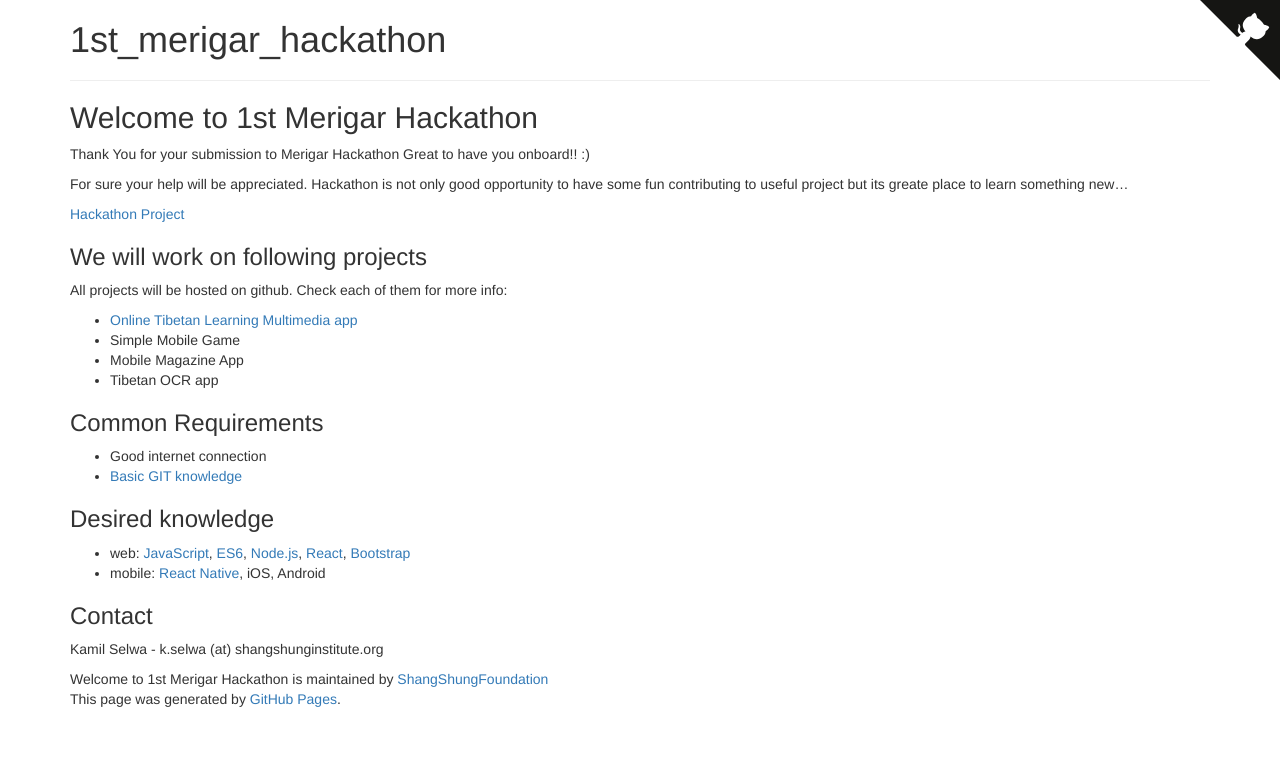
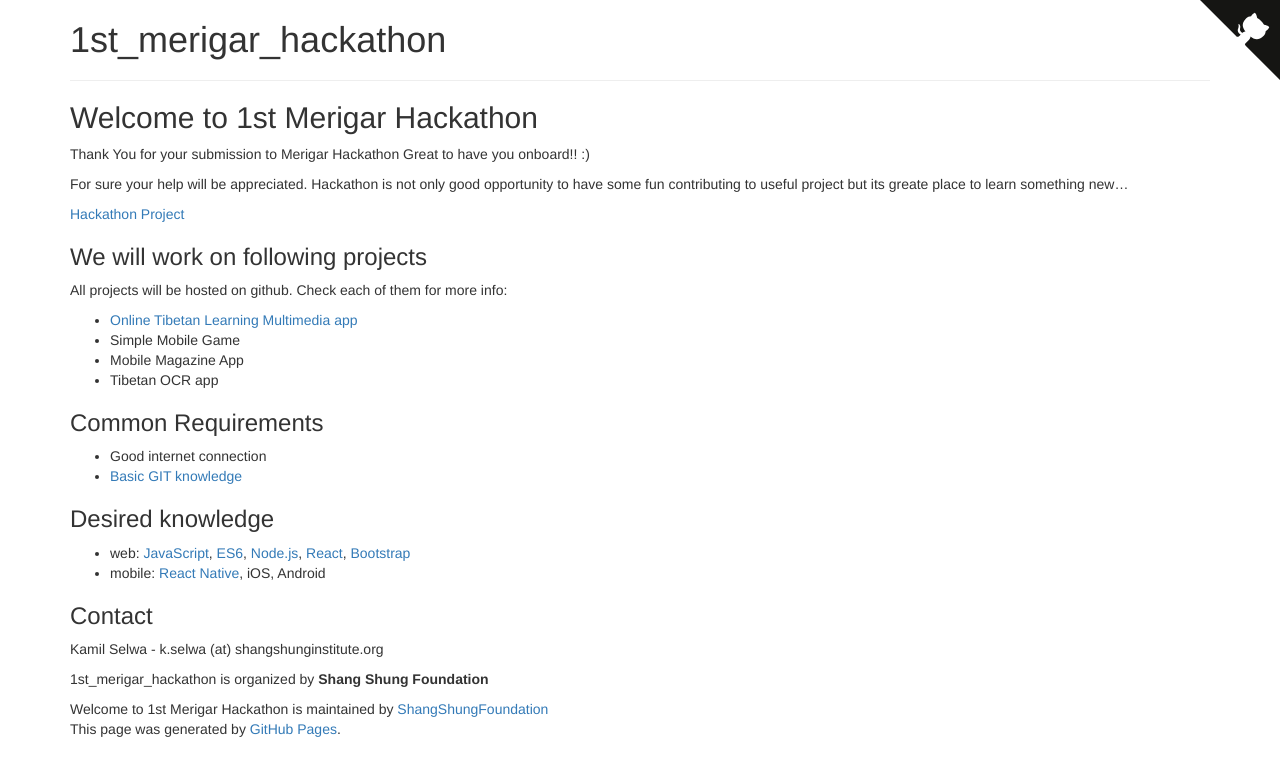
Before and after one commit to ShangShungFoundation/1st_merigar_hackathon, a Jekyll site: the page built from index.md, in a window 1280 px wide. Shown: the top 776 px of the page. Built offline with Jekyll 4.4.1, drawn with Linux system fonts in a browser that asks for light colours; some web fonts are replaced; our own code applies the rules of GitHub Pages for plain Markdown files.

Commit message:
Update index.md

```diff
--- a/index.md
+++ b/index.md
@@ -36,3 +36,5 @@ All projects will be hosted on github. Check each of them for more info:
 ### Contact
 
 Kamil Selwa - k.selwa (at) shangshunginstitute.org
+
+1st_merigar_hackathon is organized by **Shang Shung Foundation**
```
